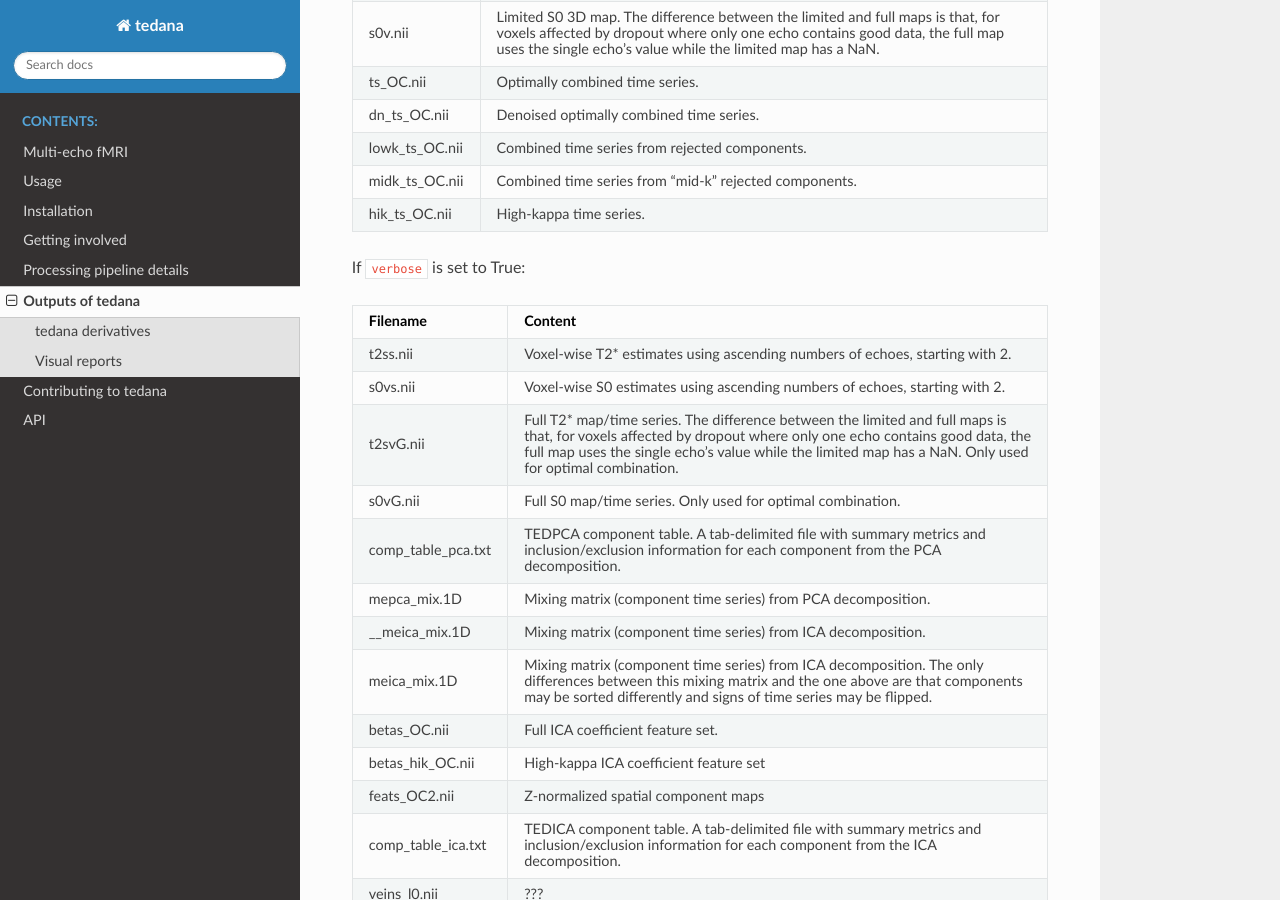
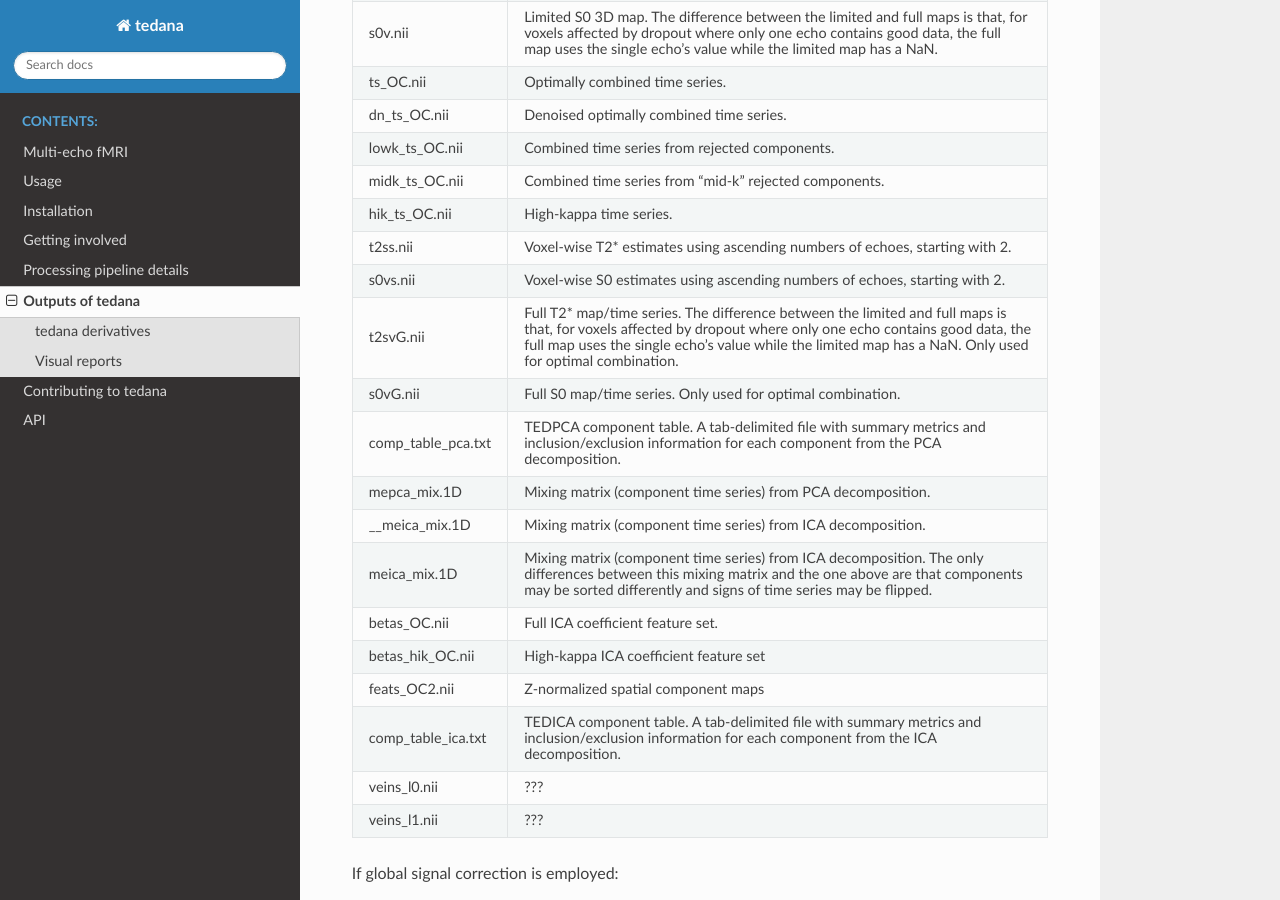
Before and after one commit to ME-ICA/tedana, a Sphinx documentation site: the page built from docs/outputs.rst, in a window 1280 px wide and 900 px high, scrolled down 313 px. Built offline with Sphinx 7.4.7 and the Read the Docs theme 2.0.0, drawn with Linux system fonts in a browser that asks for light colours; formulas are drawn with MathJax 3.

Commit message:
Remove verbose output table

```diff
--- a/docs/outputs.rst
+++ b/docs/outputs.rst
@@ -24,13 +24,6 @@ dn_ts_OC.nii              Denoised optimally combined time series.
 lowk_ts_OC.nii            Combined time series from rejected components.
 midk_ts_OC.nii            Combined time series from "mid-k" rejected components.
 hik_ts_OC.nii             High-kappa time series.
-======================    =====================================================
-
-If ``verbose`` is set to True:
-
-======================    =====================================================
-Filename                  Content
-======================    =====================================================
 t2ss.nii                  Voxel-wise T2* estimates using ascending numbers
                           of echoes, starting with 2.
 s0vs.nii                  Voxel-wise S0 estimates using ascending numbers
```
